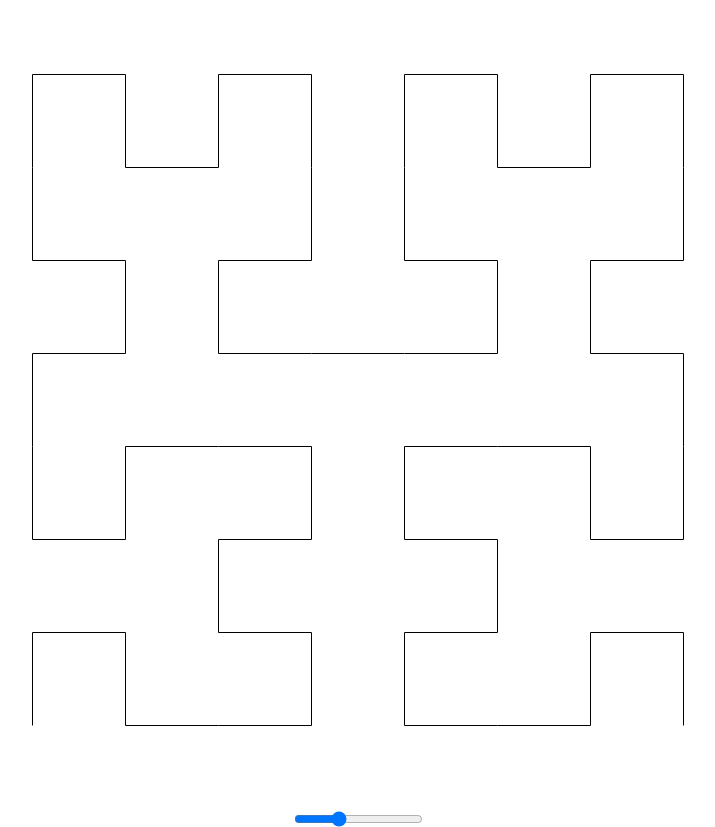
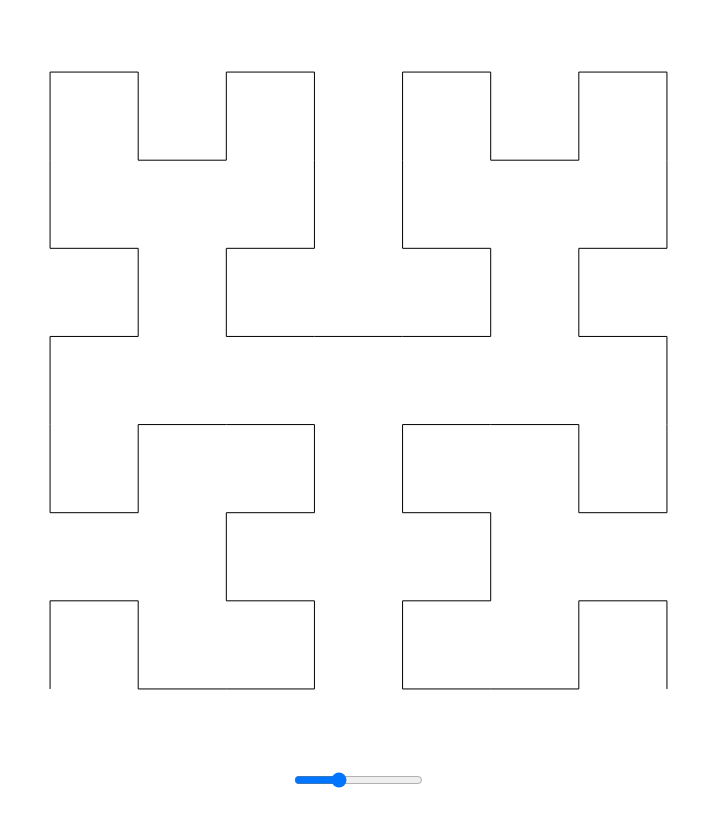
Before and after one commit to conradludgate/hilbert, a plain HTML site: page index.html in a window 1280 px wide. Shown: the whole page, without its empty margins (282-997 px from the left). After the commit the page ends 800 px from the top, so only its background shows below. Drawn offline with Linux system fonts and the light colour scheme.

Commit message:
fix page scaling

```diff
--- a/index.html
+++ b/index.html
@@ -1,3 +1,4 @@
+<html>
 <head>
     <style>
         #content {
@@ -61,7 +62,7 @@
 
         function setSize() {
             let s = Math.min(content.clientWidth, content.clientHeight);
-            let wh = Math.floor(s * 0.95);
+            let wh = Math.floor(s * 0.90);
             canvas.width = wh;
             canvas.height = wh;
             canvas.style.width = wh;
@@ -106,7 +107,7 @@
         });
 
         // update canvas size and redraw on window resize
-        content.addEventListener("resize", function () {
+        window.addEventListener("resize", function () {
             setSize();
             draw(n.value);
         });
@@ -118,3 +119,4 @@
         }, 200);
     </script>
 </body>
+</html>
```
